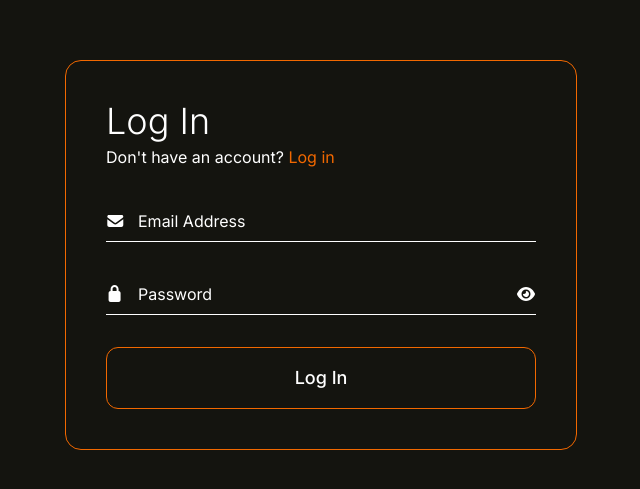
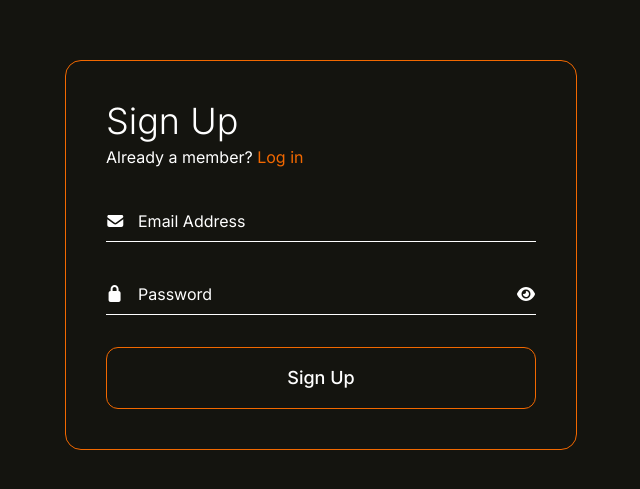
Before and after one commit to hARSHILp7/Authify, a React (Vite) app in the folder client/: page /signup in a window 1280 px wide. Shown: the part 145-634 px from the top of the page, without its empty margins (319-959 px from the left). Built offline with nearby package versions, Linux system fonts and the light colour scheme.

Commit message:
feat: setup MongoDB connection - closes #10

```diff
--- a/client/src/pages/SignUpPage.jsx
+++ b/client/src/pages/SignUpPage.jsx
@@ -90,9 +90,9 @@ function SignUpPage() {
 
                 {/* Heading */}
                 <div>
-                    <h1 className="text-lightBackground text-4xl font-light">Log In</h1>
+                    <h1 className="text-lightBackground text-4xl font-light">Sign Up</h1>
                     <p className="text-lightBackground mt-1">
-                        Don't have an account?{" "}
+                        Already a member?{" "}
                         <Link to="/login" className="text-accent hover:text-accent transition-colors">
                             Log in
                         </Link>
@@ -206,7 +206,7 @@ function SignUpPage() {
                     disabled={loading}
                     className="w-full py-4 rounded-xl border border-accent text-lightBackground font-medium text-lg hover:bg-accent transition-colors duration-300 disabled:opacity-40 disabled:cursor-not-allowed"
                 >
-                    {loading ? 'Logging in...' : 'Log In'}
+                    {loading ? 'Signing up...' : 'Sign Up'}
                 </button>
             </div>
         </div>
```
Also changed, not shown: 2 other files (tests, documents, lock files or other folders).
